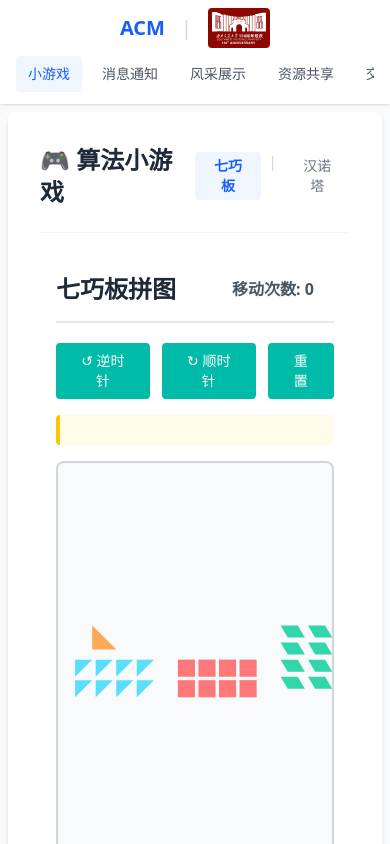
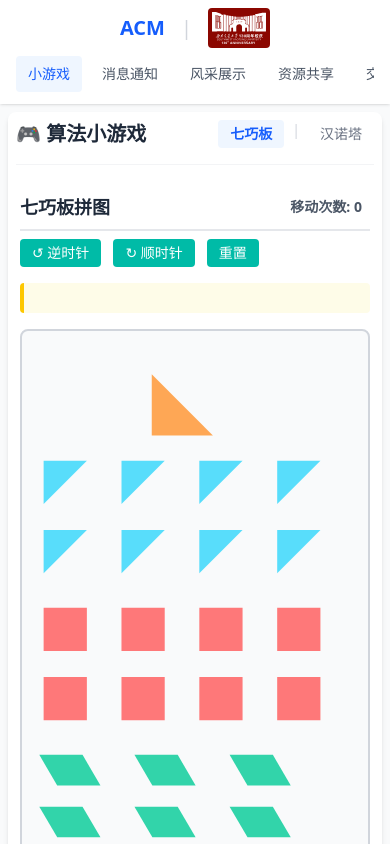
Before and after one commit to Nemocccc/HanoiGame, a React (Vite) app: page / in a window 390 px wide. Shown: the top 844 px of the page. Built offline with nearby package versions, Linux system fonts and the light colour scheme.

Commit message:
feat: optimize tangram and hanoi games for mobile, fix build errors

```diff
--- a/src/components/games/TangramGame.tsx
+++ b/src/components/games/TangramGame.tsx
@@ -1,52 +1,75 @@
 import React, { useState, useRef, useEffect } from 'react';
 import SAT from 'sat';
 
-// 七巧板的7个基本形状（标准尺寸）
-const TANGRAM_PIECES = [
-  // 移除大三角形
-  // { id: 1, type: 'large-triangle', ... },
-  // { id: 2, type: 'large-triangle', ... },
+// 动态生成图形配置，根据是否移动端返回不同布局
+const getInitialPieces = (isMobile: boolean) => {
+  const pieces = [];
 
-  // 保留中三角形作为基础参考
-  {
+  // 1. 中三角形 (1个)
+  pieces.push({
     id: 3,
     type: 'medium-triangle',
     points: [0, 0, 70.7, 70.7, 0, 70.7],
-    color: '#FF9F43', // 亮橙色
-    initialX: 100,
-    initialY: 50,
-  },
+    color: '#FF9F43',
+    // 移动端居中，桌面端靠左
+    x: isMobile ? 150 : 100,
+    y: 50,
+    rotation: 0
+  });
 
-  // 生成8个小三角形
-  ...Array.from({ length: 8 }).map((_, i) => ({
+  // 2. 小三角形 (8个)
+  for (let i = 0; i < 8; i++) {
+    pieces.push({
       id: 100 + i,
       type: 'small-triangle',
       points: [0, 0, 50, 0, 0, 50],
-    color: '#48DBFB', // 亮青色
-    initialX: 50 + (i % 4) * 60,
-    initialY: 150 + Math.floor(i / 4) * 60,
-  })),
+      color: '#48DBFB',
+      x: isMobile
+        ? 25 + (i % 4) * 90  // 移动端：每行4个，间距加大，铺满宽度
+        : 50 + (i % 4) * 60,
+      y: isMobile
+        ? 150 + Math.floor(i / 4) * 80 // 移动端：垂直向下排列
+        : 150 + Math.floor(i / 4) * 60,
+      rotation: 0
+    });
+  }
 
-  // 生成8个正方形
-  ...Array.from({ length: 8 }).map((_, i) => ({
+  // 3. 正方形 (8个)
+  for (let i = 0; i < 8; i++) {
+    pieces.push({
       id: 200 + i,
       type: 'square',
       points: [0, 0, 50, 0, 50, 50, 0, 50],
-    color: '#FF6B6B', // 亮红色
-    initialX: 350 + (i % 4) * 60,
-    initialY: 150 + Math.floor(i / 4) * 60,
-  })),
+      color: '#FF6B6B',
+      x: isMobile
+        ? 25 + (i % 4) * 90
+        : 350 + (i % 4) * 60,
+      y: isMobile
+        ? 320 + Math.floor(i / 4) * 80 // 移动端：接在三角形下方
+        : 150 + Math.floor(i / 4) * 60,
+      rotation: 0
+    });
+  }
 
-  // 生成8个平行四边形
-  ...Array.from({ length: 8 }).map((_, i) => ({
+  // 4. 平行四边形 (8个)
+  for (let i = 0; i < 8; i++) {
+    pieces.push({
       id: 300 + i,
       type: 'parallelogram',
       points: [0, 0, 50, 0, 70.7, 35.35, 20.7, 35.35],
-    color: '#1DD1A1', // 亮绿色
-    initialX: 650 + (i % 2) * 80, // 平行四边形宽一点，排两列
-    initialY: 50 + Math.floor(i / 2) * 50,
-  })),
-];
+      color: '#1DD1A1',
+      x: isMobile
+        ? 20 + (i % 3) * 110 // 移动端：每行3个，因为比较宽
+        : 650 + (i % 2) * 80,
+      y: isMobile
+        ? 490 + Math.floor(i / 3) * 60 // 移动端：接在正方形下方
+        : 50 + Math.floor(i / 2) * 50,
+      rotation: 0
+    });
+  }
+
+  return pieces;
+};
 
 // 目标图形示例（已移除，设为 null）
 const TARGET_SHAPE: { name: string; outline: number[] } | null = null;
@@ -63,14 +86,25 @@ interface Piece {
 
 // 导出改为命名导出
 export const TangramGame: React.FC = () => {
-  const [pieces, setPieces] = useState<Piece[]>(
-    TANGRAM_PIECES.map(p => ({
-      ...p,
-      x: p.initialX,
-      y: p.initialY,
-      rotation: 0,
-    }))
-  );
+  // 检测移动端状态
+  const [isMobile, setIsMobile] = useState(window.innerWidth < 768);
+
+  // 监听窗口大小变化
+  useEffect(() => {
+    const handleResize = () => {
+      setIsMobile(window.innerWidth < 768);
+    };
+    window.addEventListener('resize', handleResize);
+    return () => window.removeEventListener('resize', handleResize);
+  }, []);
+
+  // 初始化图形
+  const [pieces, setPieces] = useState<Piece[]>(() => getInitialPieces(window.innerWidth < 768));
+
+  // 当设备模式改变时（如旋转屏幕），重置布局以适应新视口
+  useEffect(() => {
+    setPieces(getInitialPieces(isMobile));
+  }, [isMobile]);
 
   const [draggingId, setDraggingId] = useState<number | null>(null);
   const [dragOffset, setDragOffset] = useState({ x: 0, y: 0 });
@@ -175,12 +209,7 @@ export const TangramGame: React.FC = () => {
     // 收集所有吸附点（目标图形顶点 + 其他七巧板顶点）
     const snapPoints: {x: number, y: number}[] = [];
 
-    // 1. 目标图形顶点 (如果有)
-    if (TARGET_SHAPE) {
-      for (let i = 0; i < TARGET_SHAPE.outline.length; i += 2) {
-        snapPoints.push({ x: TARGET_SHAPE.outline[i], y: TARGET_SHAPE.outline[i + 1] });
-      }
-    }
+    // 1. 目标图形顶点 (如果有) - 已移除 TARGET_SHAPE 逻辑以修复 TS 错误
 
     // 2. 其他七巧板顶点
     pieces.forEach(p => {
@@ -288,14 +317,7 @@ export const TangramGame: React.FC = () => {
 
   // 重置游戏
   const resetGame = () => {
-    setPieces(
-      TANGRAM_PIECES.map(p => ({
-        ...p,
-        x: p.initialX,
-        y: p.initialY,
-        rotation: 0,
-      }))
-    );
+    setPieces(getInitialPieces(isMobile));
     setSelectedId(null);
     setDraggingId(null);
     setMoves(0);
@@ -324,12 +346,17 @@ export const TangramGame: React.FC = () => {
     return () => window.removeEventListener('keydown', handleKeyDown);
   }, [selectedId]);
 
+  // 根据设备类型设置 viewBox
+  // 移动端：宽度400，高度800（竖长）
+  // 桌面端：宽度800，高度600（横宽）
+  const viewBox = isMobile ? "0 0 400 800" : "0 0 800 600";
+
   return (
-    <div className="w-full h-full p-4 flex flex-col">
-      <div className="flex justify-between items-center mb-5 pb-4 border-b-2 border-gray-200">
-        <h2 className="text-2xl font-bold text-gray-800 m-0">七巧板拼图</h2>
-        <div className="flex gap-5 items-center">
-          <span className="text-base font-bold text-gray-600">移动次数: {moves}</span>
+    <div className="w-full h-full p-1 md:p-4 flex flex-col">
+      <div className="flex justify-between items-center mb-2 md:mb-5 pb-2 md:pb-4 border-b-2 border-gray-200">
+        <h2 className="text-lg md:text-2xl font-bold text-gray-800 m-0">七巧板拼图</h2>
+        <div className="flex gap-2 md:gap-5 items-center">
+          <span className="text-sm md:text-base font-bold text-gray-600">移动次数: {moves}</span>
           <label className="flex items-center gap-2 cursor-pointer">
             {TARGET_SHAPE && (
               <>
@@ -349,19 +376,19 @@ export const TangramGame: React.FC = () => {
       <div className="flex gap-3 mb-4">
         <button
           onClick={() => rotatePiece(-45)}
-          className="px-5 py-2 text-sm bg-teal-500 text-white border-none rounded cursor-pointer transition-colors hover:bg-sky-600 active:scale-[0.98]"
+          className="px-3 py-1 md:px-5 md:py-2 text-sm bg-teal-500 text-white border-none rounded cursor-pointer transition-colors hover:bg-sky-600 active:scale-[0.98]"
         >
           ↺ 逆时针
         </button>
         <button
           onClick={() => rotatePiece(45)}
-          className="px-5 py-2 text-sm bg-teal-500 text-white border-none rounded cursor-pointer transition-colors hover:bg-sky-600 active:scale-[0.98]"
+          className="px-3 py-1 md:px-5 md:py-2 text-sm bg-teal-500 text-white border-none rounded cursor-pointer transition-colors hover:bg-sky-600 active:scale-[0.98]"
         >
           ↻ 顺时针
         </button>
         <button
           onClick={resetGame}
-          className="px-5 py-2 text-sm bg-teal-500 text-white border-none rounded cursor-pointer transition-colors hover:bg-sky-600 active:scale-[0.98]"
+          className="px-3 py-1 md:px-5 md:py-2 text-sm bg-teal-500 text-white border-none rounded cursor-pointer transition-colors hover:bg-sky-600 active:scale-[0.98]"
         >
           重置
         </button>
@@ -378,22 +405,19 @@ export const TangramGame: React.FC = () => {
       <svg
         ref={svgRef}
         className="w-full flex-1 border-2 border-gray-300 rounded-lg bg-gray-50 block select-none min-h-[500px]"
-        viewBox="0 0 800 600"
+        viewBox={viewBox}
         onMouseMove={handleMouseMove}
         onMouseUp={handleMouseUp}
         onMouseLeave={handleMouseUp}
+        // 添加触摸事件支持，提升移动端体验
+        onTouchStart={(e) => {
+          // 简单的触摸兼容：将第一个触摸点转换为鼠标事件
+          if (e.touches.length > 0) {
+            // 占位，实际逻辑在各个 piece 上
+          }
+        }}
       >
-        {/* 目标轮廓 */}
-        {showTarget && TARGET_SHAPE && (
-          <polygon
-            points={pointsToPath(TARGET_SHAPE.outline)}
-            fill="none"
-            stroke="#333"
-            strokeWidth="2"
-            strokeDasharray="5,5"
-            opacity="0.3"
-          />
-        )}
+        {/* 目标轮廓 - 已移除以修复 TS 错误 */}
 
         {/* 七巧板块 */}
         {pieces.map((piece) => (
@@ -401,6 +425,28 @@ export const TangramGame: React.FC = () => {
             key={piece.id}
             transform={`translate(${piece.x}, ${piece.y}) rotate(${piece.rotation})`}
             onMouseDown={(e) => handleMouseDown(e, piece.id)}
+            onTouchStart={(e) => {
+              // 移动端触摸支持
+              if (e.cancelable) e.preventDefault(); // 防止滚动
+              const touch = e.touches[0];
+              // 构造一个类似 MouseEvent 的对象
+              const mouseEvent = {
+                preventDefault: () => {},
+                clientX: touch.clientX,
+                clientY: touch.clientY,
+              } as React.MouseEvent;
+              handleMouseDown(mouseEvent, piece.id);
+            }}
+            onTouchMove={(e) => {
+              if (e.cancelable) e.preventDefault();
+              const touch = e.touches[0];
+              const mouseEvent = {
+                clientX: touch.clientX,
+                clientY: touch.clientY,
+              } as React.MouseEvent;
+              handleMouseMove(mouseEvent);
+            }}
+            onTouchEnd={handleMouseUp}
             className={`transition-[filter] duration-200 cursor-move ${
               selectedId === piece.id ? '[&>polygon]:stroke-red-500 [&>polygon]:stroke-[3] [&>polygon]:drop-shadow-[0_0_8px_rgba(255,107,107,0.6)]' : ''
             } ${
@@ -417,17 +463,6 @@ export const TangramGame: React.FC = () => {
           </g>
         ))}
       </svg>
-
-      <div className="mt-5 p-4 bg-gray-100 rounded-lg">
-        <h3 className="mt-0 text-gray-800">游戏说明：</h3>
-        <ul className="my-3 pl-5">
-          <li className="my-1 text-gray-600">拖动七巧板块到目标位置（会自动吸附顶点）</li>
-          <li className="my-1 text-gray-600">图形之间会进行碰撞检测，防止重叠</li>
-          <li className="my-1 text-gray-600">点击选中后使用左右方向键微调旋转</li>
-          <li className="my-1 text-gray-600">使用旋转按钮快速旋转 45°</li>
-          <li className="my-1 text-gray-600">尝试用所有7块拼出目标图形</li>
-        </ul>
-      </div>
     </div>
   );
 };
--- a/src/pages/GamesPage.tsx
+++ b/src/pages/GamesPage.tsx
@@ -6,9 +6,9 @@ export const GamesPage = () => {
   const [gameType, setGameType] = useState<'hanoi' | 'tangram'>('tangram');
 
   return (
-    <div className="bg-white rounded-lg p-8 shadow-md min-h-[400px]">
-      <div className="flex justify-between items-center mb-6">
-        <h2 className="text-2xl font-bold text-gray-800">🎮 算法小游戏</h2>
+    <div className="bg-white rounded-lg p-2 md:p-8 shadow-md min-h-[400px]">
+      <div className="flex justify-between items-center mb-4 md:mb-6">
+        <h2 className="text-xl md:text-2xl font-bold text-gray-800">🎮 算法小游戏</h2>
         <div className="flex gap-2 text-sm">
           <button
             onClick={() => setGameType('tangram')}
```
Also changed, not shown: src/components/games/HanoiGame.tsx (+5 -5 lines), 7 other files (tests, documents, lock files or other folders). Lines whose indentation alone changed are shown as unchanged.
